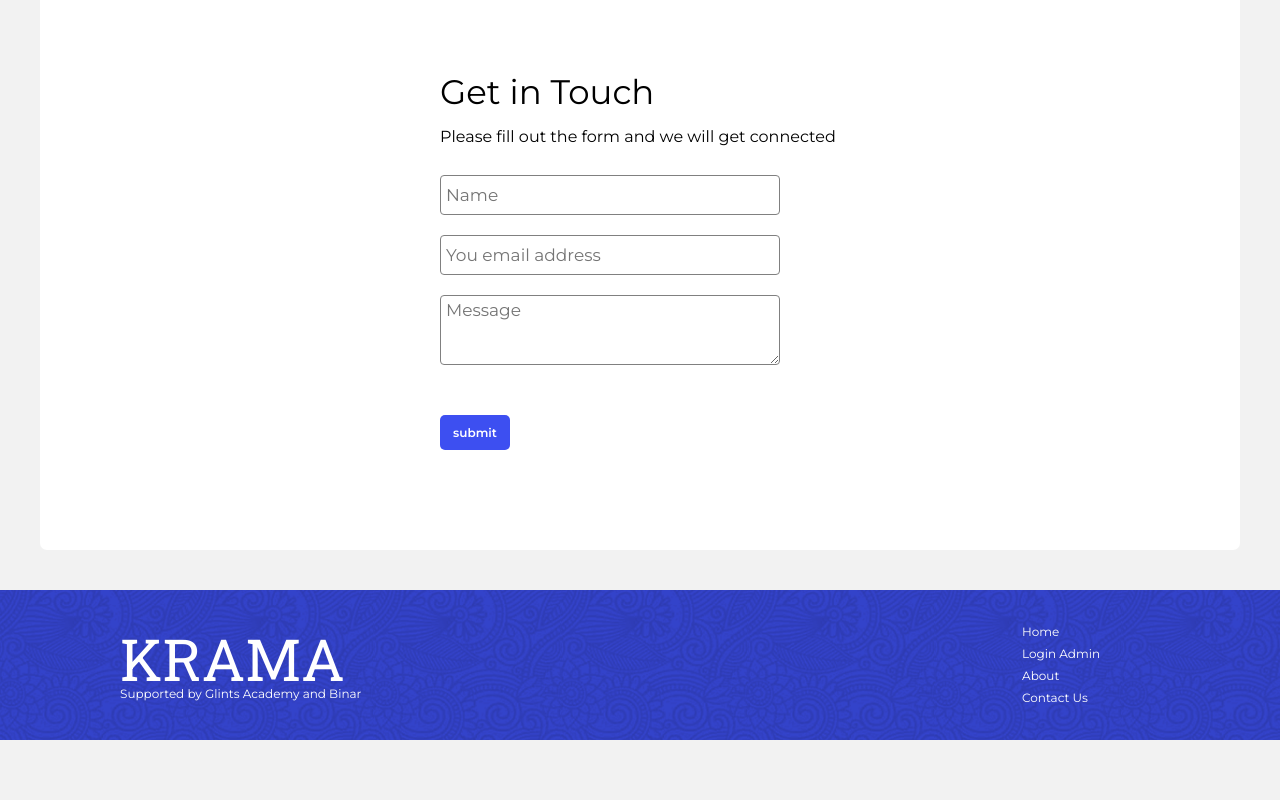
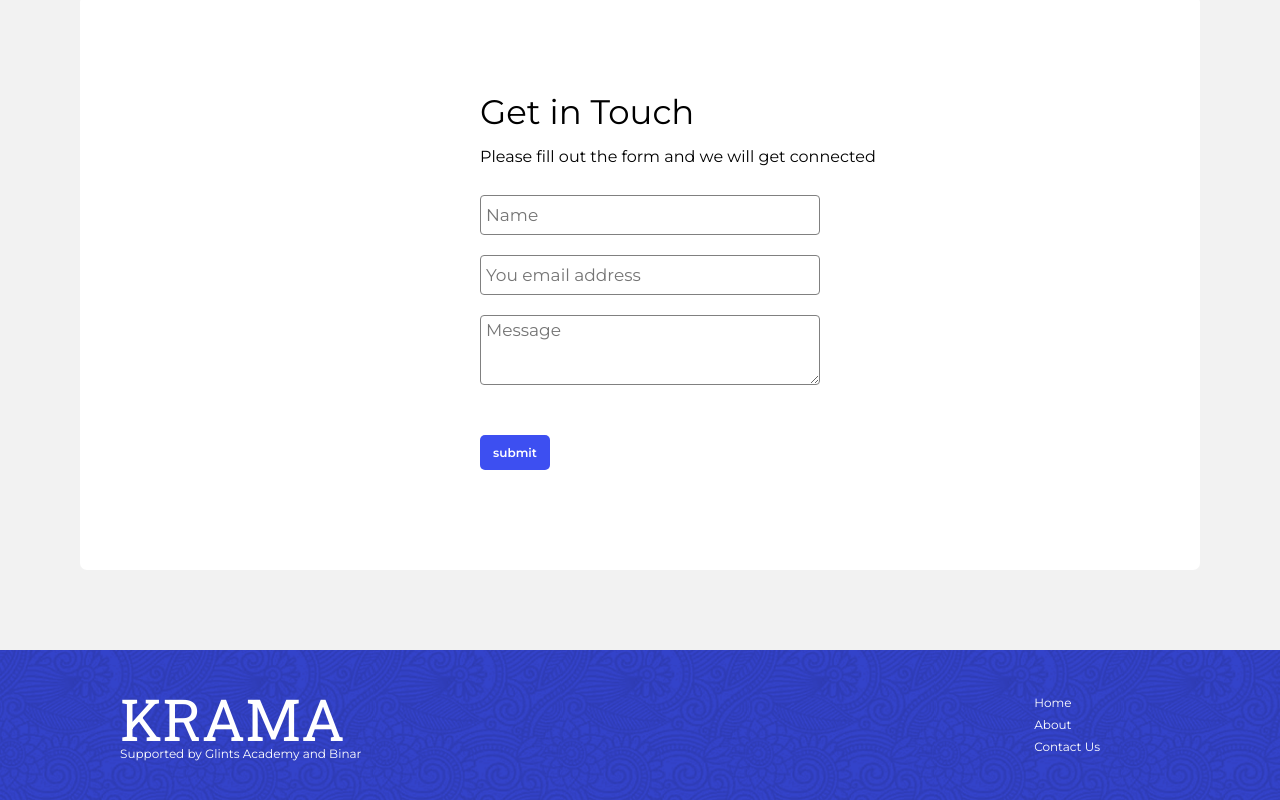
Before and after one commit to keanukunendra/PortfolioKeanu, a React (Create React App) app: page /contact in a window 1280 px wide. Shown: the part 951-1751 px from the top of the page. Before the commit the page ends 1691 px from the top, so only its background shows below. Built offline with nearby package versions, Linux system fonts and the light colour scheme.

Commit message:
fix overlaping style in contact, add NavLink to footer, add contact in nav

```diff
--- a/src/components/Footer.js
+++ b/src/components/Footer.js
@@ -1,7 +1,7 @@
 import React from 'react';
 import { NavLink } from 'react-router-dom';
+
 const Footer = () => {
-
   return (
     <footer id="footer">
       <div className="section flex flex-space-between footer">
@@ -13,10 +13,15 @@ const Footer = () => {
         </div>
         <div className="footer-right">
           <ul>
-            <NavLink to="/"><li>Home</li></NavLink>
-            <li><a href="#LoginAdmin">Login Admin</a></li>
-            <li><a href="#About">About</a></li>
-            <li><a href="#ContactUs">Contact Us</a></li>
+            <li>
+              <NavLink to="/" className="site-map">Home</NavLink>
+            </li>
+            <li>
+              <NavLink to="/about" className="site-map">About</NavLink>
+            </li>
+            <li>
+              <NavLink to="/contact" className="site-map">Contact Us</NavLink>
+            </li>
           </ul>
         </div>
       </div>
--- a/src/components/Navbar.js
+++ b/src/components/Navbar.js
@@ -11,6 +11,7 @@ const Navbar = () => {
         <div className="navigation flex flex-space-between">
           <NavLink to='/home' className="menu">Home</NavLink>
           <NavLink to='/about' className="menu">About</NavLink>
+          <NavLink to='/contact' className="menu">Contact</NavLink>
         </div>
         <div className="search">
           <i className='bx bx-search-alt bx-sm bx-tada'></i>
--- a/src/pages/Contact.js
+++ b/src/pages/Contact.js
@@ -8,7 +8,7 @@ const Contact = () => {
         <h1 className="text-img">contact krama</h1>
         <h2>We'd love to hear you shout</h2>
       </div>
-        <div className="first-wrap">
+      <div className="flex">
         <section id="form">
           <div className="wrap2" >
             <div className="title">
@@ -24,31 +24,35 @@ const Contact = () => {
           </div>
         </section>
       </div>
-        <div className="sec-wrap">
+      <div className="section margin-top margin-bottom">
         <div className="wrap-form">
           <h1>Get in Touch</h1>
           <h3>Please fill out the form and we will get connected</h3>
           <form className="contact-form" action="https://formspree.io/kramabudaya.batam@gmail.com" method="POST">
-                    <div><input name="name"
+            <div>
+              <input name="name"
                 className="name"
                 type="text"
-                        placeholder="Name" />
+                placeholder="Name"
+              />
             </div>
-
-                    <div><input name="email"
+            <div>
+              <input name="email"
                 className="name"
                 type="text"
-                        placeholder="You email address" />
+                placeholder="You email address"
+              />
             </div>
-
-                    <div><textarea name="message"
+            <div>
+              <textarea name="message"
                 id="message"
                 cols="50" rows="10"
-                        placeholder="Message">
-                        </textarea>
+                placeholder="Message"
+              />
             </div>
-
-                    <div><button className="btn-submit" type="submit" value="submit">submit</button></div>
+            <div>
+              <button className="btn-submit" type="submit" value="submit">submit</button>
+            </div>
             <input type="hidden" name="_next" value="http://krama-budaya.herokuapp.com/" />
           </form>
         </div>
--- a/src/scss/components/_footer.scss
+++ b/src/scss/components/_footer.scss
@@ -11,7 +11,7 @@
       color: white;
     }
     .supported {
-      font-family: 'Montserrat', sans-serif;
+      font-family: $font;
       color: white;
       font-size: 12px;
     }
@@ -23,7 +23,7 @@
       list-style-type: none;
       font-size: 12px;
       color: white;
-      a {
+      .site-map {
         &:hover {
           text-decoration: underline;
         }
--- a/src/scss/pages/_contact.scss
+++ b/src/scss/pages/_contact.scss
@@ -1,6 +1,3 @@
-* {
-    margin: 0;
-}
 .img {
   background-image: url("../assets/img/borobudur.png");
   width: 80;
@@ -9,10 +6,8 @@
   background-size: cover;
   background-repeat: no-repeat;
   margin-top: 64px;
-}
   .text-img {
       text-align: center;
-    font-family: 'Montserrat', sans-serif;
       text-transform: uppercase;
       color: white;
       padding: 100px 100px 0 100px;
@@ -21,18 +16,13 @@
   }
   h2 {
       text-align: center;
-    font-family: 'Montserrat', sans-serif;
       text-transform: uppercase;
       color: white;
       letter-spacing: 0.2rem;
       margin-top: 40px;
   }
-.first-wrap {
-    display: flex;
 }
-.sec-wrap {
-    margin: 40px;
-}
+
 #form {
   padding: 50px 20px;
   margin: 0;
@@ -46,18 +36,6 @@ h2 {
   border-radius: 4px;
   font-size: 17px;
   text-align: auto;
-}
-h1 {
-    color: black;
-    font-family: 'Montserrat', sans-serif;
-    margin-bottom: 20px;
-    font-size: 34px;
-}
-h3 {
-    color: black;
-    font-family: 'Montserrat', sans-serif;
-    margin-bottom: 10px;
-    margin-top: 15px;
 }
 #message {
   width: 340px;
@@ -86,6 +64,18 @@ h3 {
   border-radius: 7px;
   padding: 100px 200px 100px 400px;
   background-color: white;
+  h1 {
+    color: black;
+    font-family: 'Montserrat', sans-serif;
+    margin-bottom: 20px;
+    font-size: 34px;
+  }
+  h3 {
+    color: black;
+    font-family: 'Montserrat', sans-serif;
+    margin-bottom: 10px;
+    margin-top: 15px;
+  }
 }
 .title {
   color: black;
```
Lines whose indentation alone changed are shown as unchanged.
